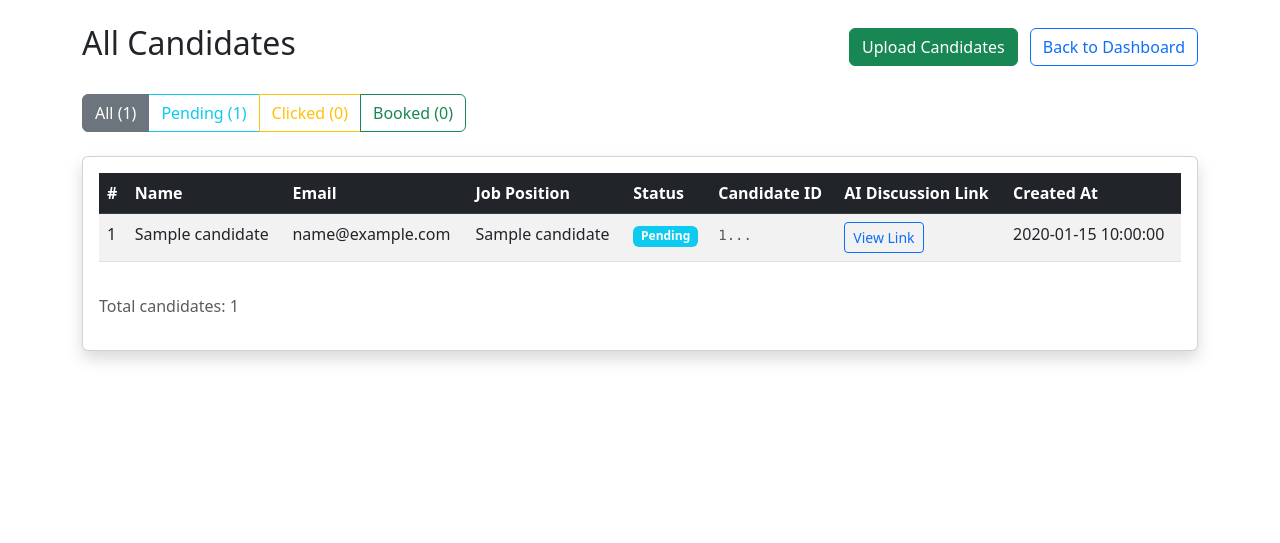
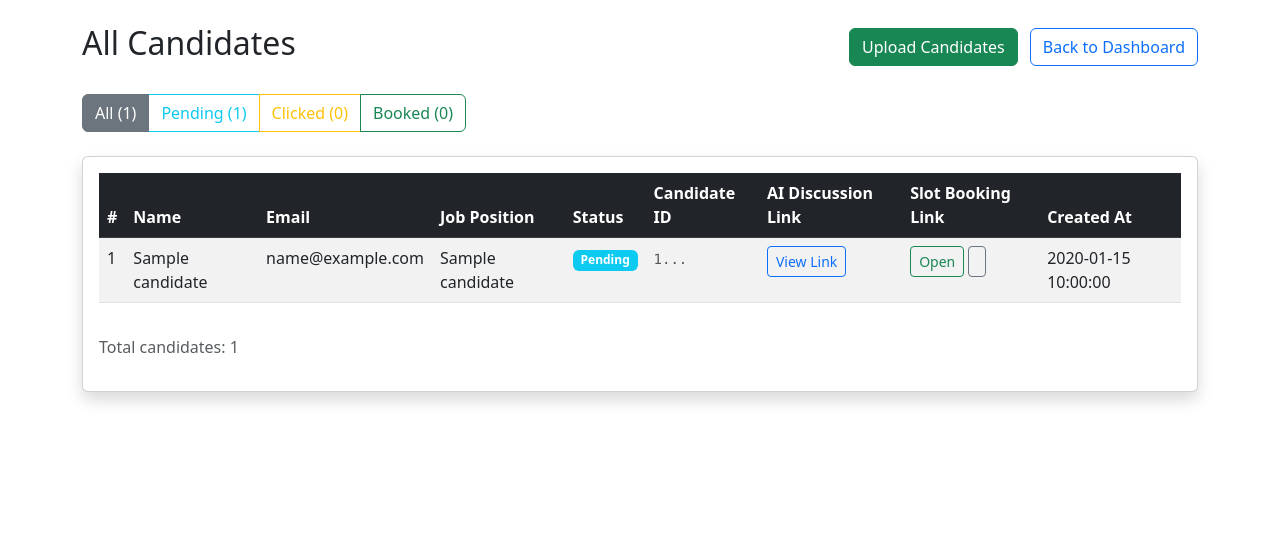
Before and after one commit to rasheed-fabrichq/fabric-interview-slot-booking-app, a Flask app: template templates/admin_candidates.html in a window 1280 px wide. Shown: the part 56-599 px from the top of the page. Run offline with Flask 3, Linux system fonts and the light colour scheme; the template is opened without the code that fills it: most values are stand-ins (such as "Sample title", 1, 10 or a date in 2020); some libraries are stand-ins or nearby versions.

Commit message:
Show each candidate's slot booking link
The candidates table listed the application link but not the booking
link to send them, so getting one meant assembling the URL by hand from
the candidate and job IDs.

Adds a column with an Open button and a copy-to-clipboard button. The
host comes from request.host_url, so the link is correct per deployment
rather than hardcoded. Falls back to execCommand where the clipboard API
is unavailable.

Co-Authored-By: Claude Opus 4.8 (1M context) <noreply@anthropic.com>

```diff
--- a/templates/admin_candidates.html
+++ b/templates/admin_candidates.html
@@ -53,6 +53,7 @@
                                 <th>Status</th>
                                 <th>Candidate ID</th>
                                 <th>AI Discussion Link</th>
+                                <th>Slot Booking Link</th>
                                 <th>Created At</th>
                             </tr>
                         </thead>
@@ -85,6 +86,25 @@
                                     {% else %}
                                     <span class="text-muted">N/A</span>
                                     {% endif %}
+                                </td>
+                                <td>
+                                    {# The link the candidate uses to pick a slot. #}
+                                    {% set booking_link = request.host_url.rstrip('/')
+                                        ~ '/book?candidate_id=' ~ candidate.candidate_id
+                                        ~ '&job_id=' ~ candidate.job_id %}
+                                    <div class="d-flex gap-1">
+                                        <a href="{{ booking_link }}" target="_blank"
+                                           class="btn btn-sm btn-outline-success"
+                                           title="{{ booking_link }}">
+                                            <i class="bi bi-calendar-check"></i> Open
+                                        </a>
+                                        <button type="button"
+                                                class="btn btn-sm btn-outline-secondary copy-link-btn"
+                                                data-link="{{ booking_link }}"
+                                                title="Copy booking link">
+                                            <i class="bi bi-clipboard"></i>
+                                        </button>
+                                    </div>
                                 </td>
                                 <td>{{ candidate.created_at }}</td>
                             </tr>
@@ -135,6 +155,41 @@ document.addEventListener('DOMContentLoaded', function() {
             }
         });
     });
+
+    // Copy a candidate's slot booking link to the clipboard
+    document.querySelectorAll('.copy-link-btn').forEach(btn => {
+        btn.addEventListener('click', function () {
+            const link = this.dataset.link;
+            const button = this;
+
+            const done = () => {
+                const original = button.innerHTML;
+                button.innerHTML = '<i class="bi bi-check-lg"></i>';
+                button.classList.add('btn-success');
+                button.classList.remove('btn-outline-secondary');
+                setTimeout(() => {
+                    button.innerHTML = original;
+                    button.classList.remove('btn-success');
+                    button.classList.add('btn-outline-secondary');
+                }, 1200);
+            };
+
+            if (navigator.clipboard && window.isSecureContext) {
+                navigator.clipboard.writeText(link).then(done);
+            } else {
+                // Fallback for non-HTTPS origins, where the clipboard API
+                // is unavailable.
+                const ta = document.createElement('textarea');
+                ta.value = link;
+                ta.style.position = 'fixed';
+                ta.style.left = '-9999px';
+                document.body.appendChild(ta);
+                ta.select();
+                try { document.execCommand('copy'); done(); } catch (e) {}
+                document.body.removeChild(ta);
+            }
+        });
+    });
 });
 </script>
 {% endblock %}
```
